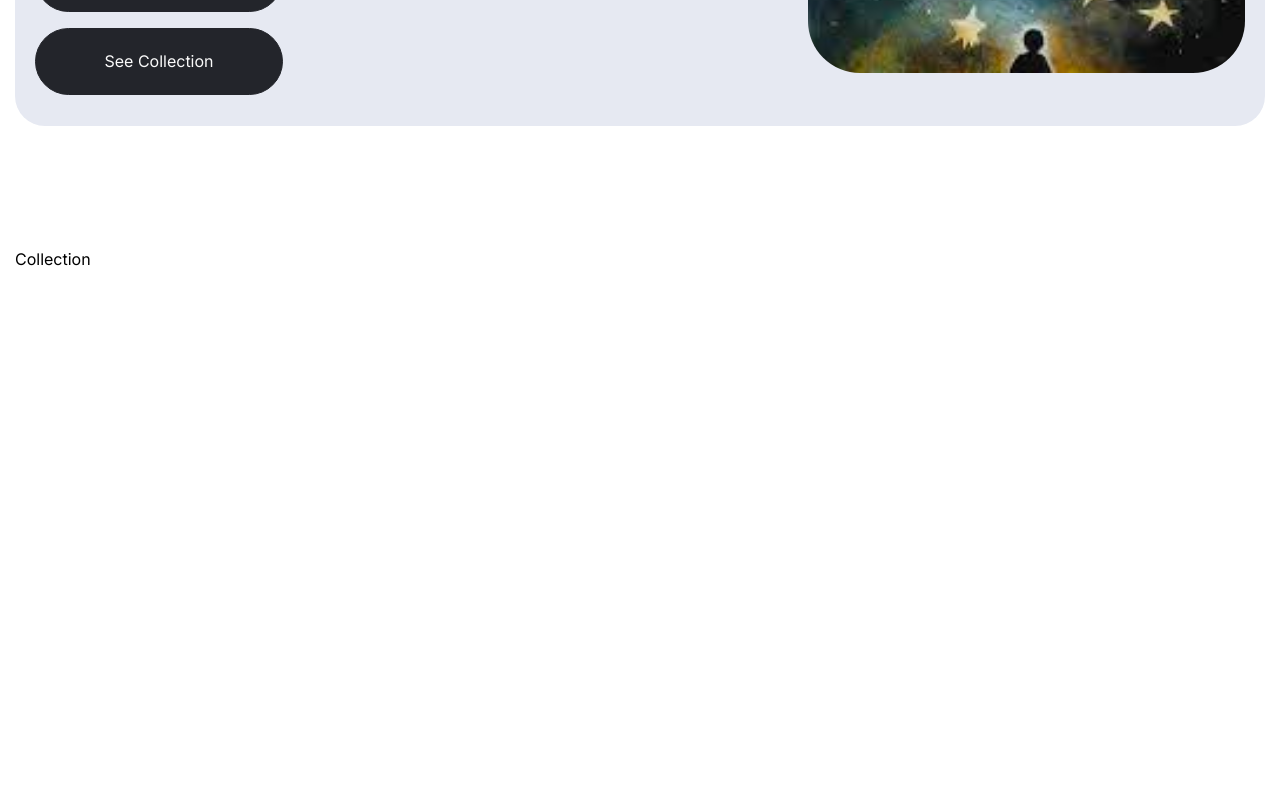
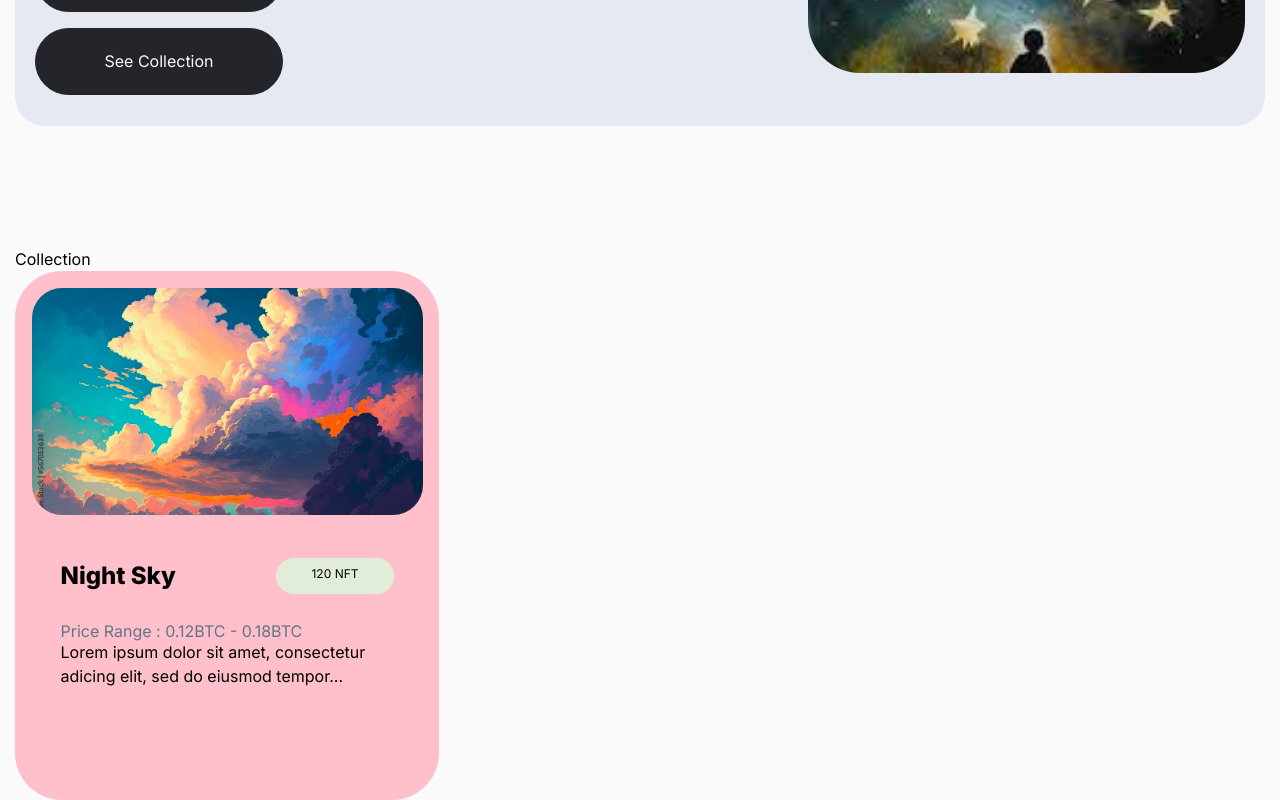
Before and after one commit to alexraju01/nft-design, a Next.js app: page / in a window 1280 px wide. Shown: the part 628-1428 px from the top of the page. Before the commit the page ends 899 px from the top, so only its background shows below. Built offline with nearby package versions, Linux system fonts and the light colour scheme.

Commit message:
Added Card component

```diff
--- a/src/app/layout.tsx
+++ b/src/app/layout.tsx
@@ -22,7 +22,7 @@
 	return (
 		<html lang='en'>
 			<body className={`${geistSans.variable} ${inter.className} antialiased`}>
-				<main className=' w-full  px-[15px] md:mx-auto max-w-[1512px] 2xl:px-[79px] '>
+				<main className='bg-[#FAFAFA] w-full  px-[15px] md:mx-auto max-w-[1512px] 2xl:px-[79px] '>
 					{children}
 				</main>
 			</body>
--- /dev/null
+++ b/src/components/Card.tsx
@@ -0,0 +1,26 @@
+import Image from "next/image";
+import cardImage1 from "../../public/card-image1.png";
+import Label from "./Label";
+export default function Card() {
+	return (
+		<div className='w-[424px] h-[529px] bg-[pink] shadow-dark-100 rounded-[47px] py-[17px] px-[16.5px]'>
+			<div className='relative 2xl:w-[391px] h-[227px] '>
+				<Image src={cardImage1} alt='summer-image' fill className='object-cover rounded-[30px]' />
+			</div>
+
+			<div className='px-[29px]'>
+				<div className='mt-[43px]  flex justify-between'>
+					<h2 className='text-[24px] font-bold'>Night Sky</h2>
+					<Label variant='variant5'>120 NFT</Label>
+				</div>
+
+				<div className='mt-[29px]'>
+					<p className='text-[#617587] leading-[16.94px]'>Price Range : 0.12BTC - 0.18BTC</p>
+					<p className=''>
+						Lorem ipsum dolor sit amet, consectetur adicing elit, sed do eiusmod tempor...
+					</p>
+				</div>
+			</div>
+		</div>
+	);
+}
--- a/src/components/Collection.tsx
+++ b/src/components/Collection.tsx
@@ -1,7 +1,13 @@
+import Card from "./Card";
+
 export default function Collection() {
 	return (
 		<section className='mt-[121px]'>
 			<h2>Collection</h2>
+
+			<div>
+				<Card />
+			</div>
 		</section>
 	);
 }
--- a/tailwind.config.ts
+++ b/tailwind.config.ts
@@ -27,6 +27,11 @@
 					200: "#617587",
 				},
 			},
+
+			boxShadow: {
+				"dark-100": "box-shadow: 0px 4px 63.3px 0px #00000014",
+			},
+
 			utilities: {
 				".image-pixelated": {
 					"image-rendering": "pixelated",
```
Also changed, not shown: public/card-image1.png (added).
